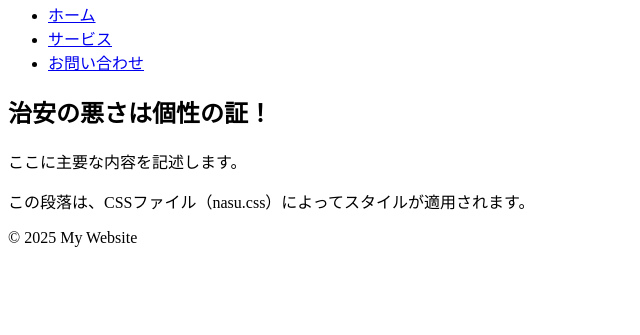
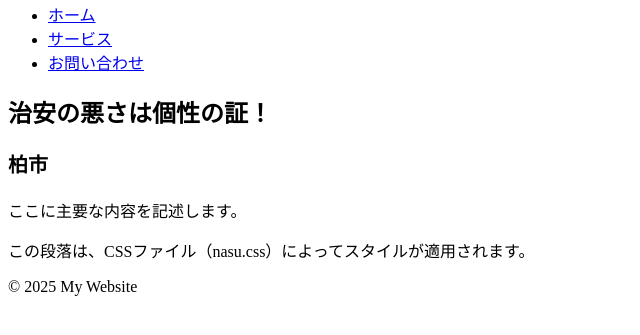
Before and after one commit to NASUZEN/NASUZEN.github.io, a plain HTML site: page index.html in a window 1280 px wide. Shown: the part 87-422 px from the top of the page, without its empty margins (0-640 px from the left). Drawn offline with Linux system fonts and the light colour scheme.

Commit message:
Add subtitle for 柏市 in index.html

```diff
--- a/index.html
+++ b/index.html
@@ -21,6 +21,7 @@
     <main>
         <section>
             <h2>治安の悪さは個性の証！</h2>
+            <h3>柏市</h3>
             <p>ここに主要な内容を記述します。</p>
             <p>この段落は、CSSファイル（nasu.css）によってスタイルが適用されます。</p>
         </section>
```
